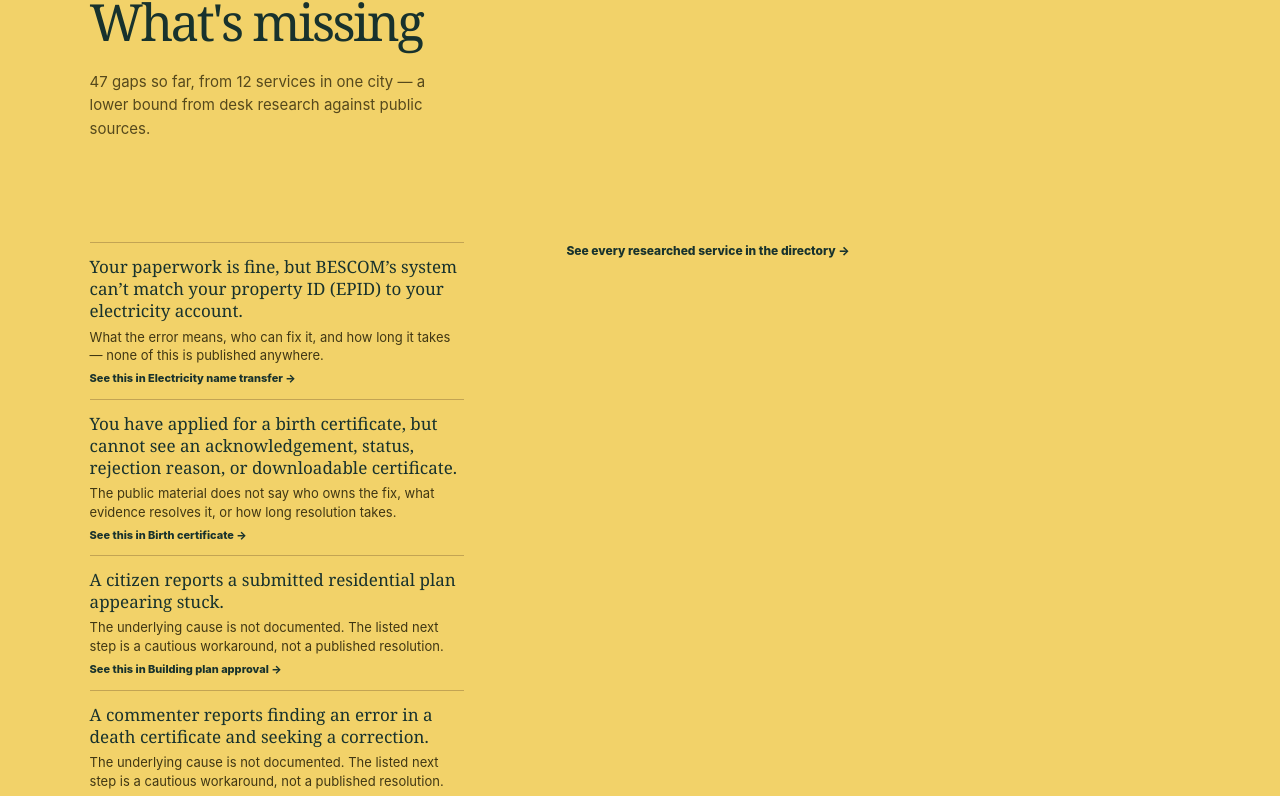
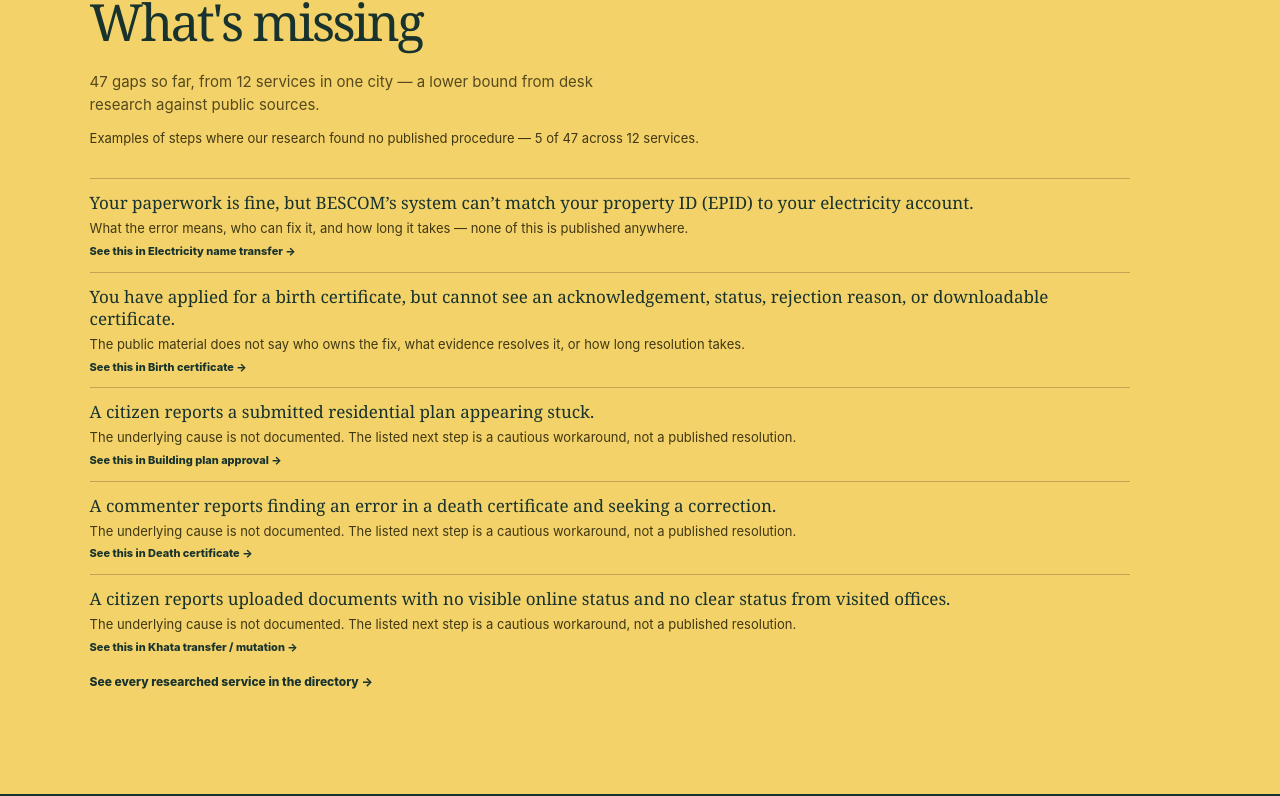
Before and after one commit to salmanneedsajob/public-service-dependency-atlas, a Next.js app: page / in a window 1280 px wide. Shown: the part 2040-2836 px from the top of the page. Built offline with nearby package versions, Linux system fonts and the light colour scheme.

Commit message:
fix: remove sparse gap layouts

```diff
--- a/app/globals.css
+++ b/app/globals.css
@@ -137,9 +137,11 @@ h1 {
 .hero-actions { display: flex; flex-wrap: wrap; align-items: center; gap: 16px 28px; }
 .secondary-link { border-bottom: 1px solid currentColor; padding: 10px 0; color: var(--ink); font-size: 14px; font-weight: 800; text-decoration: none; }
 .mode-toggle { justify-self: end; width: max-content; white-space: nowrap; border: 1px solid var(--ink); border-radius: 999px; padding: 8px 12px; color: var(--ink); font-size: 10px; font-weight: 850; letter-spacing: .06em; text-decoration: none; text-transform: uppercase; }
-.atlas-missing { display: grid; grid-template-columns: minmax(260px, .75fr) minmax(0, 1.25fr); gap: clamp(32px, 8vw, 130px); padding: clamp(60px, 8vw, 110px) clamp(20px, 7vw, 110px); background: var(--yellow); }
+.atlas-missing { display: grid; gap: 30px; padding: clamp(60px, 8vw, 110px) clamp(20px, 7vw, 110px); background: var(--yellow); }
 .atlas-missing h2 { max-width: 540px; margin: 18px 0 0; font-family: Georgia, serif; font-size: clamp(34px, 4vw, 58px); font-weight: 500; line-height: .98; letter-spacing: -.05em; }
-.atlas-missing > div > p:last-child { max-width: 540px; margin: 24px 0 0; color: #56491c; font-size: 15px; line-height: 1.55; }
+.atlas-missing-intro > p:nth-of-type(2) { max-width: 540px; margin: 24px 0 0; color: #56491c; font-size: 15px; line-height: 1.55; }
+.missing-explainer { max-width: 680px; margin: 12px 0 0; color: #403713; font-size: 13px; line-height: 1.5; }
+.missing-list-area { display: grid; gap: 18px; width: min(100%, 1040px); }
 .missing-example-list { display: grid; gap: 12px; margin: 0; padding: 0; list-style: none; }
 .missing-example-list li { display: grid; gap: 5px; border-top: 1px solid rgba(53, 26, 18, .25); padding-top: 13px; }
 .missing-example-list li strong { font-family: Georgia, serif; font-size: 17px; font-weight: 500; line-height: 1.3; }
@@ -169,8 +171,7 @@ h1 {
 .service-card h3 { margin: 0 0 12px; font-family: Georgia, serif; font-size: 28px; font-weight: 500; letter-spacing: -.04em; line-height: 1; }.service-card p { margin: 0; color: var(--muted); font-size: 13px; line-height: 1.55; }.service-cta { margin-top: auto; padding-top: 20px; font-size: 12px; font-weight: 850; }.mapped-service:hover { transform: translateY(-3px); }
 .directory-status-key { max-width: 940px; margin: -16px 0 34px; border-left: 3px solid var(--orange); padding-left: 15px; color: var(--muted); font-size: 13px; line-height: 1.55; }
 .directory-status-key b { color: var(--ink); }
-.missing-explainer { grid-column: 2; margin: -8px 0 4px; color: #403713; font-size: 13px; line-height: 1.5; }
-.missing-directory-link { grid-column: 2; width: max-content; color: var(--ink); font-size: 12px; font-weight: 850; text-decoration-thickness: 2px; text-underline-offset: 4px; }
+.missing-directory-link { width: max-content; color: var(--ink); font-size: 12px; font-weight: 850; text-decoration-thickness: 2px; text-underline-offset: 4px; }
 .survey-card { margin-top: 16px; color: var(--ink); }.survey-card summary { cursor: pointer; font-size: 12px; font-weight: 850; }.survey-card[open] summary { margin-bottom: 14px; }.survey-card dl { display: grid; gap: 11px; margin: 0; }.survey-card dl div { display: grid; gap: 3px; }.survey-card dt { color: var(--muted); font-size: 9px; font-weight: 850; letter-spacing: .08em; text-transform: uppercase; }.survey-card dd { margin: 0; font-size: 12px; line-height: 1.45; }.survey-card dd a, .survey-sources a { color: inherit; }.survey-card small, .survey-sources small { display: block; color: var(--muted); font-size: 9px; }.survey-sources { display: grid; gap: 7px; margin-top: 15px; border-top: 1px solid var(--line); padding-top: 12px; }.survey-sources a { font-size: 11px; line-height: 1.35; }
 .contribution { display: grid; grid-template-columns: minmax(0,.8fr) minmax(320px,1.2fr); gap: clamp(46px, 9vw, 140px); padding: clamp(70px, 9vw, 120px) clamp(20px, 6vw, 92px); background: var(--paper-deep); }.contribution p { margin: 0; color: var(--muted); font-size: 17px; line-height: 1.65; }.contribution-links { display: flex; flex-wrap: wrap; gap: 12px; margin-top: 28px; }.contribution-links a { border-bottom: 2px solid var(--ink); padding: 8px 0; font-size: 13px; font-weight: 850; text-decoration: none; }
 .primary-link {
@@ -243,15 +244,15 @@ h1 {
 .reading-grade-key { margin: 0; padding: 14px clamp(20px, 5vw, 72px) 20px; }
 .reading-grade-key .evidence-badge { width: auto; }
 
-.gap-section { display: grid; grid-template-columns: minmax(260px, .75fr) minmax(0, 1.25fr); gap: clamp(28px, 7vw, 110px); padding: clamp(48px, 6vw, 82px) clamp(20px, 5vw, 72px); background: var(--yellow); }
+.gap-section { display: grid; gap: 30px; padding: clamp(48px, 6vw, 82px) clamp(20px, 5vw, 72px); background: var(--yellow); }
 .gap-section h2 { margin: 11px 0; font-family: Georgia, serif; font-size: clamp(38px, 5vw, 64px); font-weight: 500; line-height: .98; letter-spacing: -.05em; }
-.gap-section > div > p:last-child { max-width: 420px; margin: 0; color: #56491c; font-size: 14px; line-height: 1.55; }
+.gap-intro > p:last-child { max-width: 640px; margin: 0; color: #56491c; font-size: 14px; line-height: 1.55; }
+.gap-list-area { display: grid; gap: 18px; width: min(100%, 1040px); }
 .gap-list { display: grid; gap: 10px; margin: 0; padding: 0; list-style: none; counter-reset: gap; }
 .gap-list li { counter-increment: gap; position: relative; display: grid; gap: 5px; border-top: 1px solid rgba(53, 26, 18, .25); padding: 13px 0 0 34px; color: #403713; font-size: 14px; line-height: 1.45; }
 .gap-list li::before { content: counter(gap, decimal-leading-zero); position: absolute; left: 0; top: 14px; color: #776421; font-size: 9px; font-weight: 850; letter-spacing: .08em; }
 .gap-list li strong { font-family: Georgia, serif; font-size: 18px; font-weight: 500; line-height: 1.3; }
 .gap-list li span { color: #5f5222; font-size: 13px; }
-.gap-more { grid-column: 2; }
 .gap-more > summary { width: max-content; cursor: pointer; border-bottom: 2px solid currentColor; padding: 8px 0; font-size: 12px; font-weight: 850; }
 .gap-more[open] > summary { margin-bottom: 16px; }
 
@@ -645,9 +646,6 @@ h1 {
   .hero-aside { display: grid; grid-template-columns: 1fr 1fr; gap: 20px; align-items: center; }
   .hero-aside .fixture-flag { grid-column: 1 / -1; margin: 0; }
   .hero-aside > p { margin: 0; }
-  .gap-section, .atlas-missing { grid-template-columns: 1fr; }
-  .missing-explainer, .missing-directory-link { grid-column: 1; }
-  .gap-more { grid-column: 1; }
   .gap-record-section:nth-of-type(odd) { padding-left: 20px; padding-right: 20px; }
   .blocker-callout { grid-template-columns: 1fr; }
   .scenario-grid { grid-template-columns: repeat(2, 1fr); }
--- a/app/page.tsx
+++ b/app/page.tsx
@@ -57,16 +57,18 @@ export default function AtlasHome() {
       </section>
 
       <section className="atlas-missing" id="missing" aria-labelledby="missing-heading">
-        <div>
+        <div className="atlas-missing-intro">
           <p className="step-label">What the public record leaves out</p>
           <h2 id="missing-heading">What&apos;s missing</h2>
           <p>{documentedGapCount} gaps so far, from {atlasServices.length} services in one city — a lower bound from desk research against public sources.</p>
+          <p className="missing-explainer">Examples of steps where our research found no published procedure — {exampleGaps.length} of {documentedGapCount} across {atlasServices.length} services.</p>
         </div>
-        <p className="missing-explainer">Examples of steps where our research found no published procedure — {exampleGaps.length} of {documentedGapCount} across {atlasServices.length} services.</p>
-        <ol className="missing-example-list">
-          {exampleGaps.map(({ service, gap }) => <li key={`${service.href}:${gap.id}`}><strong>{gap.situation}</strong><span>{gap.missing}</span><Link href={`${service.href}#what-nobody-has-documented`}>See this in {service.title} →</Link></li>)}
-        </ol>
-        <a className="missing-directory-link" href="#directory">See every researched service in the directory →</a>
+        <div className="missing-list-area">
+          <ol className="missing-example-list">
+            {exampleGaps.map(({ service, gap }) => <li key={`${service.href}:${gap.id}`}><strong>{gap.situation}</strong><span>{gap.missing}</span><Link href={`${service.href}#what-nobody-has-documented`}>See this in {service.title} →</Link></li>)}
+          </ol>
+          <a className="missing-directory-link" href="#directory">See every researched service in the directory →</a>
+        </div>
       </section>
 
       <section className="failure-layers" aria-labelledby="layers-heading">
--- a/components/LedgerEntry.tsx
+++ b/components/LedgerEntry.tsx
@@ -322,11 +322,12 @@ export default function LedgerEntry({ service, ledger }: { service: string; ledg
       </section>
 
       <section className="gap-section" id="what-nobody-has-documented" aria-labelledby="gap-heading">
-        <div>
+        <div className="gap-intro">
           <p className="step-label">The atlas’s central finding</p>
           <h2 id="gap-heading">What nobody has documented</h2>
           <p>These are unresolved steps and problems that can leave a citizen stuck because no usable public procedure was found. Routine empty fields and internal research notes are not counted.</p>
         </div>
+        <div className="gap-list-area">
           <ol className="gap-list">
             {topGaps.map((gap) => <li key={gap.id}><strong>{gap.situation}</strong><span>{gap.missing}</span></li>)}
           </ol>
@@ -338,6 +339,7 @@ export default function LedgerEntry({ service, ledger }: { service: string; ledg
               </ol>
             </details>
           )}
+        </div>
       </section>
 
       <section className="reading-key" aria-label="How to read this page">
```
Lines whose indentation alone changed are shown as unchanged.
